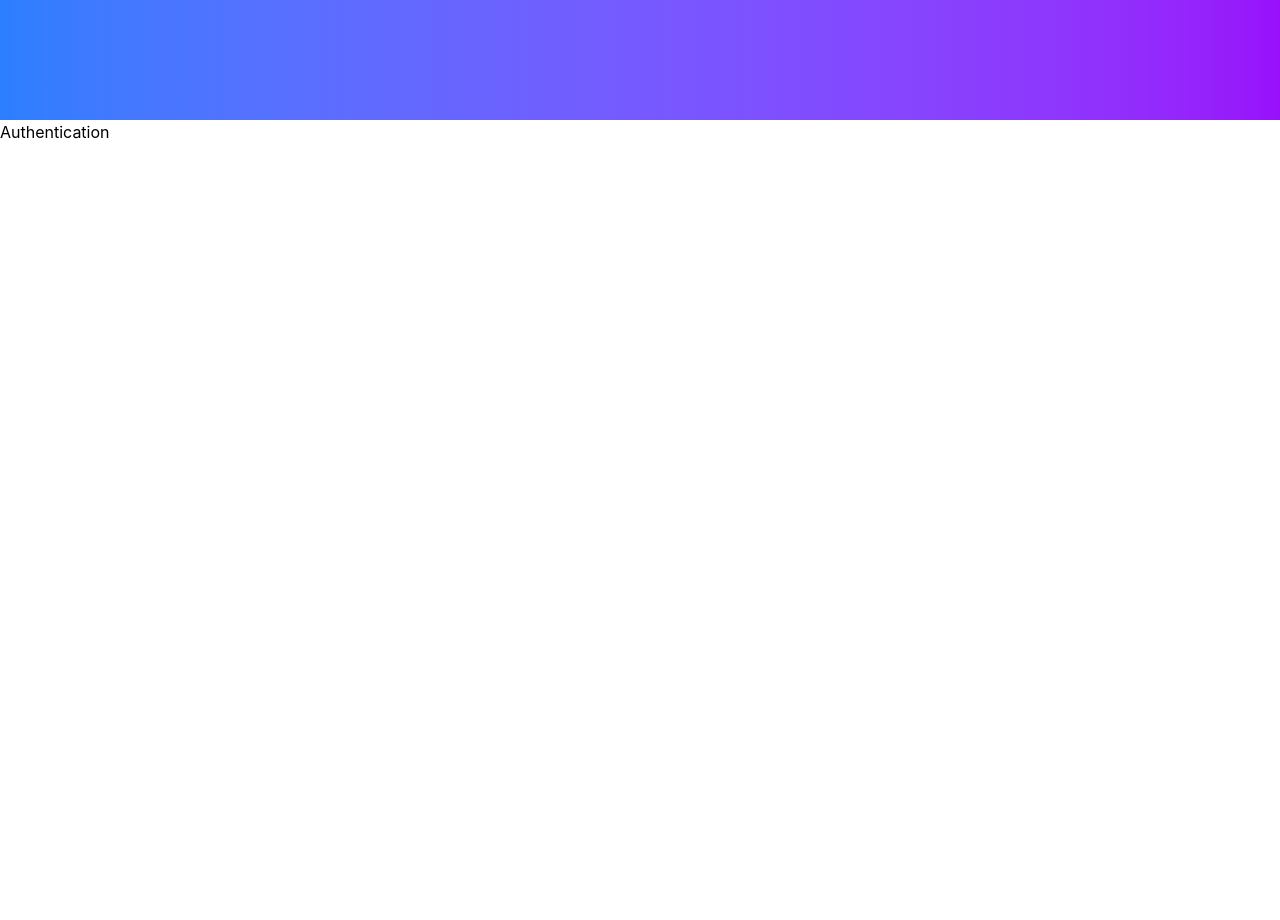
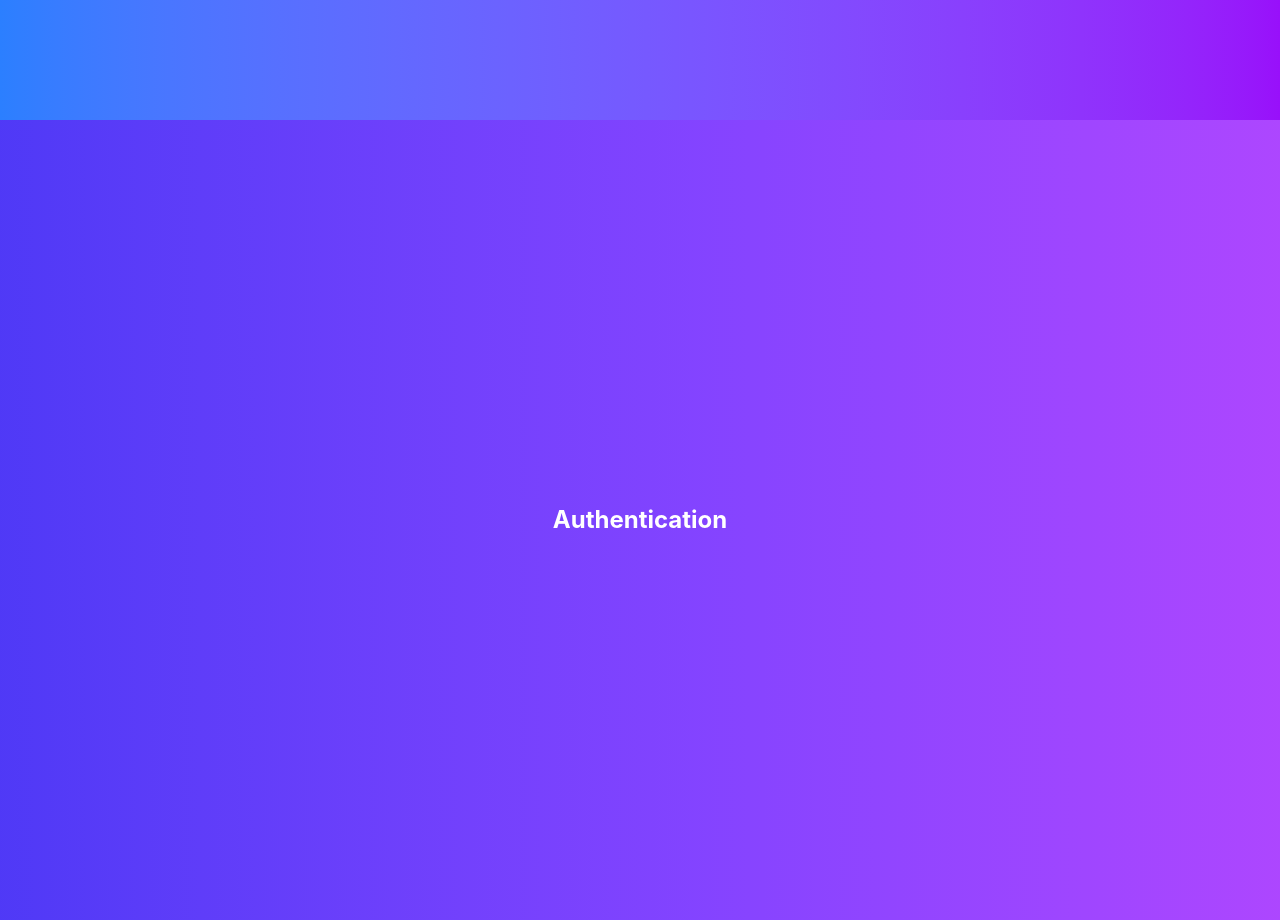
Before and after one commit to hrvycstddcll/VillaCorz, a React (Vite) app in the folder VillaCorz/: page / in a window 1280 px wide. Shown: the part 680-1600 px from the top of the page. Before the commit the page ends 824 px from the top, so only its background shows below. Built offline with nearby package versions, Linux system fonts and the light colour scheme.

Commit message:
TESTING FROM CEDO

```diff
--- a/VillaCorz/src/assets/components/auth/Auth.tsx
+++ b/VillaCorz/src/assets/components/auth/Auth.tsx
@@ -1,10 +1,10 @@
 import React from 'react'
 
 const Auth = () => {
-    return(
-        <div>
-            <h1>Authentication</h1>
-        </div>
+    return (
+        <section className="min-h-screen bg-linear-to-l from-purple-500 to-indigo-600 flex items-center justify-center">
+            <h1 className="text-2xl font-bold text-white">Authentication</h1>
+        </section>
     )
 }
 export default Auth
```
Also changed, not shown: package.json (line endings or trailing spaces).
